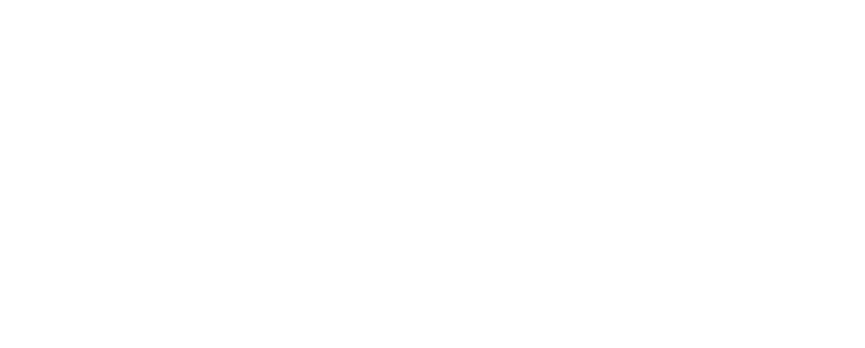
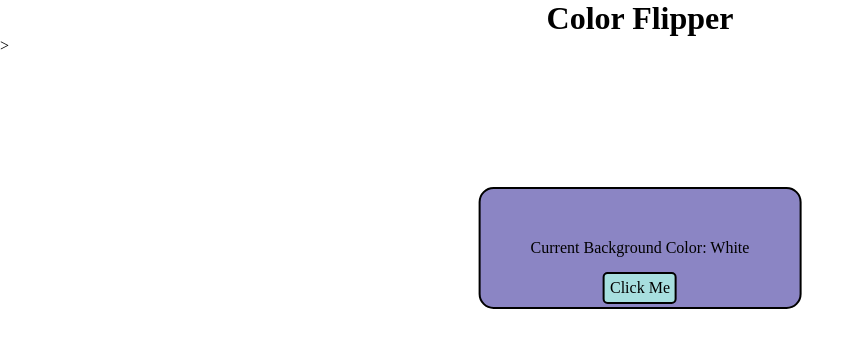
Before and after one commit to runaway1717/ColorFlipperJS, a plain HTML site: page index.html in a window 1280 px wide. Shown: the whole page, without its empty margins (0-865 px from the left). Drawn offline with Linux system fonts and the light colour scheme.

```diff
--- a/index.html
+++ b/index.html
@@ -7,6 +7,17 @@
     <link rel="stylesheet" href="style.css">
 </head>
 <body>
+    <header>
+        <h1>Color Flipper</h1>
+    </header>
+    <main>
+        <div class="container">
+            Current Background Color: <span class="color">White</span>
 
+            <div class="button" id="btn">Click Me</div>
+        </div>
+    </main>>
+
+    <script src="script.js"></script>
 </body>
 </html>
--- /dev/null
+++ b/script.js
@@ -0,0 +1,11 @@
+const colors = ["red", "blue", "green", "yellow", "aqua"];
+
+const btn = document.getElementById("btn");
+const color = document.querySelector(".color");
+
+btn.addEventListener("click",function () {
+    const randomIndex = Math.floor(Math.floor(Math.random() * colors.length));
+
+    document.body.style.backgroundColor  = colors[randomIndex];
+    color.textContent = colors[randomIndex];
+})
--- a/style.css
+++ b/style.css
@@ -1,3 +1,30 @@
 * {
     margin: 0;
 }
+
+h1 {
+     text-align: center;
+}
+
+.container {
+    margin-top: 150px;
+    position: absolute;
+    left: 50%;
+    translate: -50%;
+    border: 2px solid black;
+    border-radius: 15px;
+    padding: 50px;
+    background: rgb(139, 133, 196);
+}
+
+.button {
+    border: 2px solid black;
+    width:max-content;
+    position: absolute;
+    left: 50%;
+    translate: -50%;
+    margin-top: 15px;
+    border-radius: 5px;
+    padding: 5px;
+    background: rgb(167, 223, 223);
+}
```
